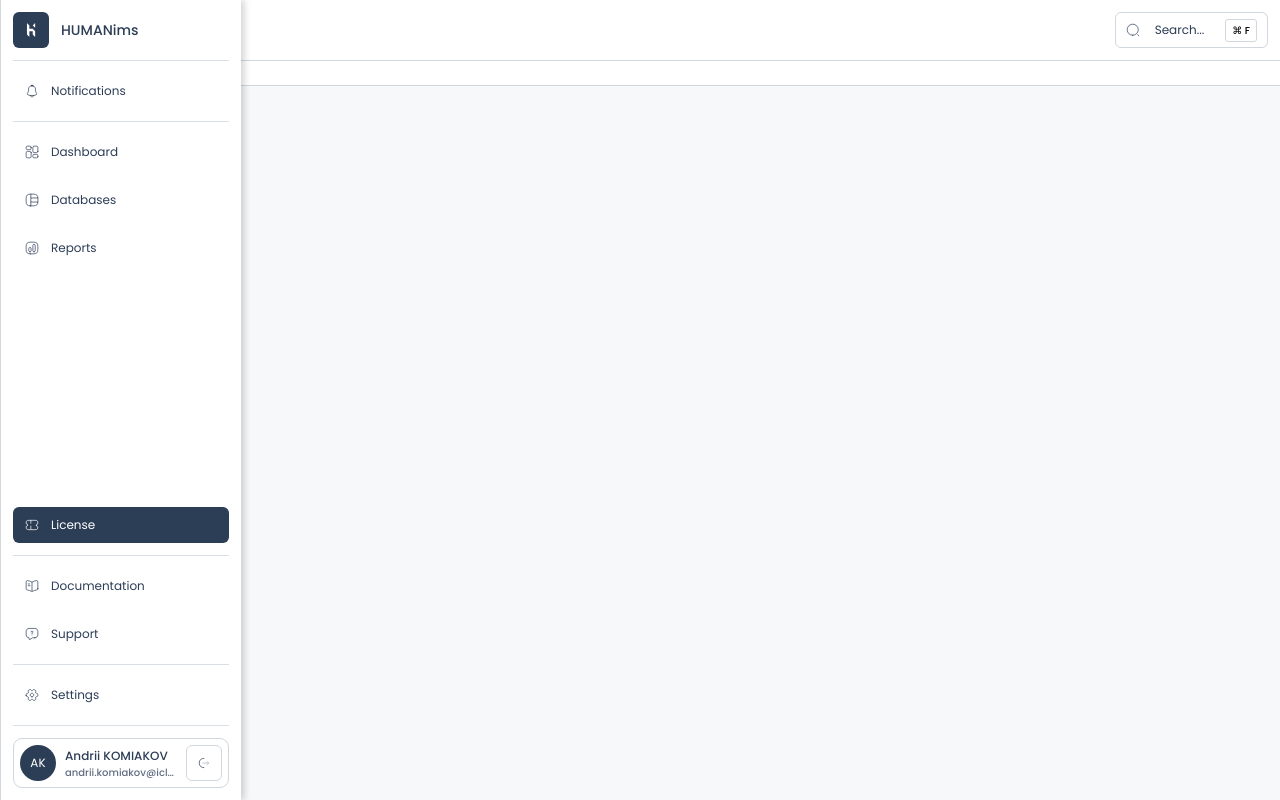
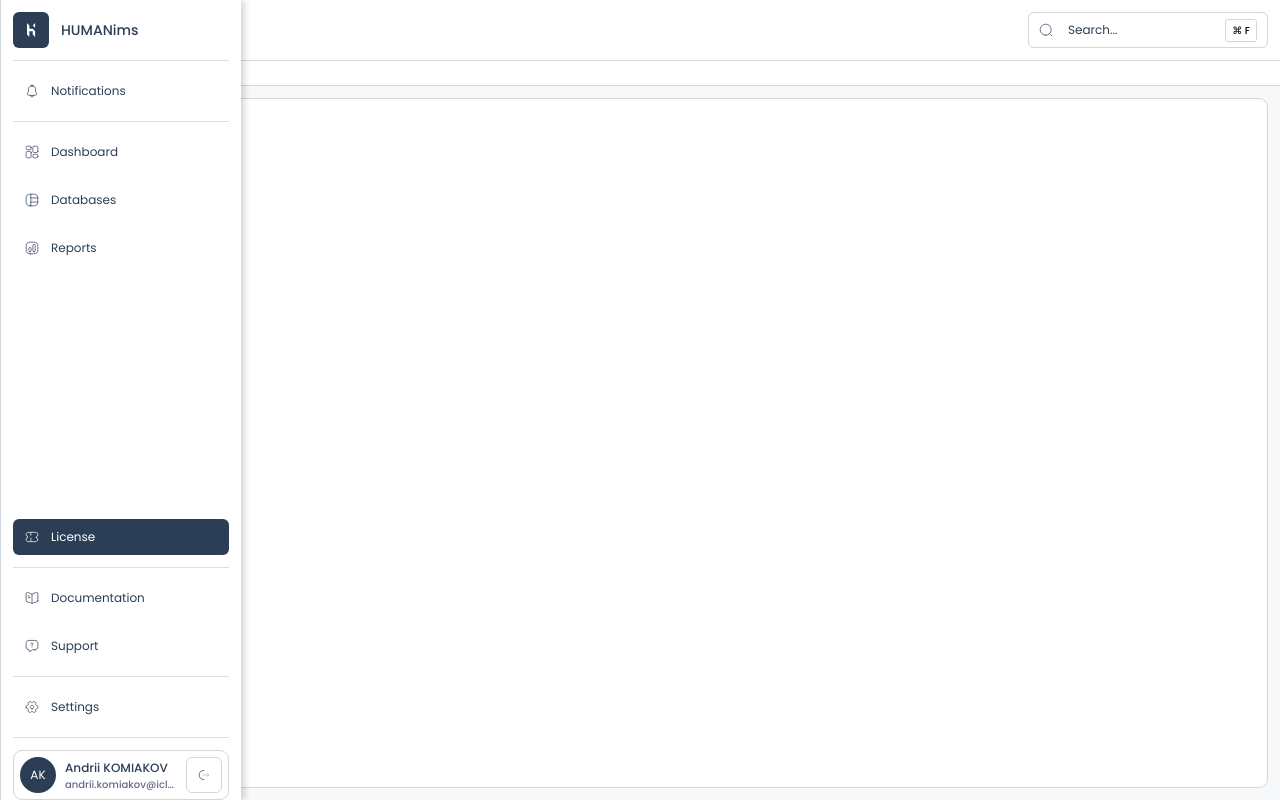
Before and after one commit to komiakov/HUMAINims_Vue, a Nuxt app: page /license in a window 1280 px wide. Built offline with nearby package versions, Linux system fonts and the light colour scheme.

Commit message:
add content body

```diff
--- a/app/components/hmnHeader.vue
+++ b/app/components/hmnHeader.vue
@@ -13,7 +13,7 @@ const { toggleSidebar } = useSidebar()
         </section>
         <section>
             <slot name="header-right-btns"></slot>
-            <HmnButton icon-left="search" label="Search..." class="mbl-hide">
+            <HmnButton id="global-search-btn" icon-left="search" label="Search..." class="mbl-hide">
                 <template #kbd-slot>
                     <span class="kbd">⌘ F</span>
                 </template>
@@ -58,4 +58,10 @@ header {
     padding: 12px;
     border-bottom: 1px solid var(--brdr-color);
 }
+
+@media (min-width: 720px) {
+    #global-search-btn {
+       min-width: 240px;
+    }
+}
 </style>
--- a/app/components/hmnSidebar.vue
+++ b/app/components/hmnSidebar.vue
@@ -131,6 +131,7 @@ onMounted(() => {
         top: 0;
         left: 0;
         height: 100vh;
+        padding-bottom: env(safe-area-inset-bottom);
     }
 
     &.hide {
@@ -143,6 +144,7 @@ onMounted(() => {
         height: 100vh;
         width: 240px;
         padding: 12px;
+        padding-bottom: env(safe-area-inset-bottom);
         background-color: var(--bg-secondary);
 
         &,
--- a/app/layouts/default.vue
+++ b/app/layouts/default.vue
@@ -3,7 +3,7 @@ const { sidebarIsOpen } = useSidebar()
 </script>
 
 <template>
-    <div id="ims-page" data-theme="light" :class="{ max : !sidebarIsOpen }">
+    <div id="ims-page" data-theme="light" :class="{ max: !sidebarIsOpen }">
         <HmnSidebar />
         <div id="ims-content">
             <NuxtPage />
@@ -13,13 +13,33 @@ const { sidebarIsOpen } = useSidebar()
 
 <style lang="scss">
 #ims-page {
+    &, #ims-content {
+        height: 100vh;
+    }
+
+    &, #ims-content, #ims-content-body {
+        overflow: hidden;
+    }
+
     position: relative;
     width: 100vw;
-    height: 100vh;
-    overflow: hidden;
     background-color: var(--bg-main);
     padding-bottom: env(safe-area-inset-bottom);
+
+    #ims-content {
+        display: grid;
+        grid-template-rows: auto auto 1fr;
+
+        #ims-content-body {
+            height: calc(100% - 24px);
+            margin: 12px;
+            background-color: var(--bg-secondary);
+            border-radius: 9px;
+            border: 1px solid var(--brdr-color);
+        }
+    }
 }
+
 @media (max-width: 480px) {
     .kbd {
         display: none;
@@ -28,18 +48,12 @@ const { sidebarIsOpen } = useSidebar()
 
 @media (min-width: 960px) {
     #ims-page {
-        display: flex;
         padding-left: 240px;
         transition: padding .3s;
 
         &.max {
             padding: 0;
         }
-
-        #ims-content {
-            flex: 1;
-        }
-
     }
 }
 </style>
--- a/app/pages/databases/index.vue
+++ b/app/pages/databases/index.vue
@@ -11,6 +11,10 @@
 
         </template>
     </HmnHeader>
+
+    <div id="ims-content-body">
+
+    </div>
 </template>
 
 <style lang="scss">
--- a/app/pages/databases/new.vue
+++ b/app/pages/databases/new.vue
@@ -16,13 +16,13 @@ const { database } = useColumns()
             <HmnButton label="Edit form" icon-left="editForm" class="mbl-hide" :disabled="true" />
         </template>
     </HmnHeader>
+
+    <div id="ims-content-body">
+
+    </div>
 </template>
 
 <style lang="scss">
-#functional-panel__left {
-    flex: 1;
-}
-
 @media (max-width: 959px) {
     #functional-panel__left {
         flex: 1;
--- a/app/pages/documentation/index.vue
+++ b/app/pages/documentation/index.vue
@@ -2,6 +2,10 @@
     <HmnHeader>
         <template #header-page-name>Documentation</template>
     </HmnHeader>
+
+    <div id="ims-content-body">
+
+    </div>
 </template>
 
 <style lang="scss">
--- a/app/pages/index.vue
+++ b/app/pages/index.vue
@@ -5,6 +5,10 @@
             <HmnButton icon-left="editDashboard" label="Edit" />
         </template>
     </HmnHeader>
+
+    <div id="ims-content-body">
+
+    </div>
 </template>
 
 <style lang="scss">
--- a/app/pages/license.vue
+++ b/app/pages/license.vue
@@ -2,6 +2,10 @@
     <HmnHeader>
         <template #header-page-name>License</template>
     </HmnHeader>
+
+    <div id="ims-content-body">
+
+    </div>
 </template>
 
 <style lang="scss">
--- a/app/pages/reports/index.vue
+++ b/app/pages/reports/index.vue
@@ -11,6 +11,10 @@
 
         </template>
     </HmnHeader>
+
+    <div id="ims-content-body">
+
+    </div>
 </template>
 
 <style lang="scss">
--- a/app/pages/settings.vue
+++ b/app/pages/settings.vue
@@ -5,6 +5,10 @@
           <HmnButton label="Save" icon-left="save" type="accent" :disabled="true" />
         </template>
     </HmnHeader>
+
+    <div id="ims-content-body">
+
+    </div>
 </template>
 
 <style lang="scss">
--- a/app/pages/support/index.vue
+++ b/app/pages/support/index.vue
@@ -2,6 +2,10 @@
     <HmnHeader>
         <template #header-page-name>Support</template>
     </HmnHeader>
+
+    <div id="ims-content-body">
+
+    </div>
 </template>
 
 <style lang="scss">
```
